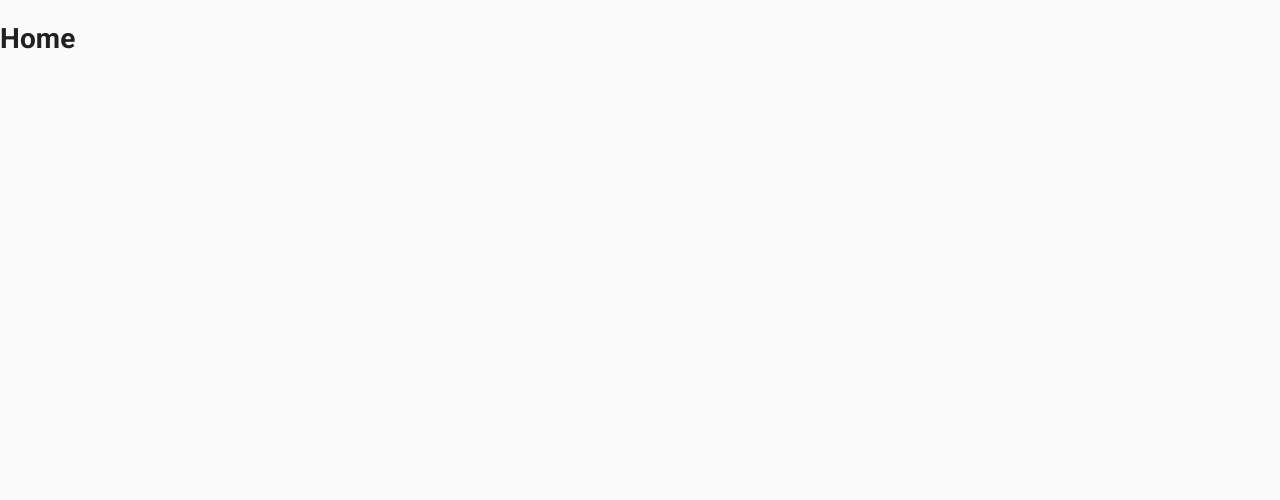
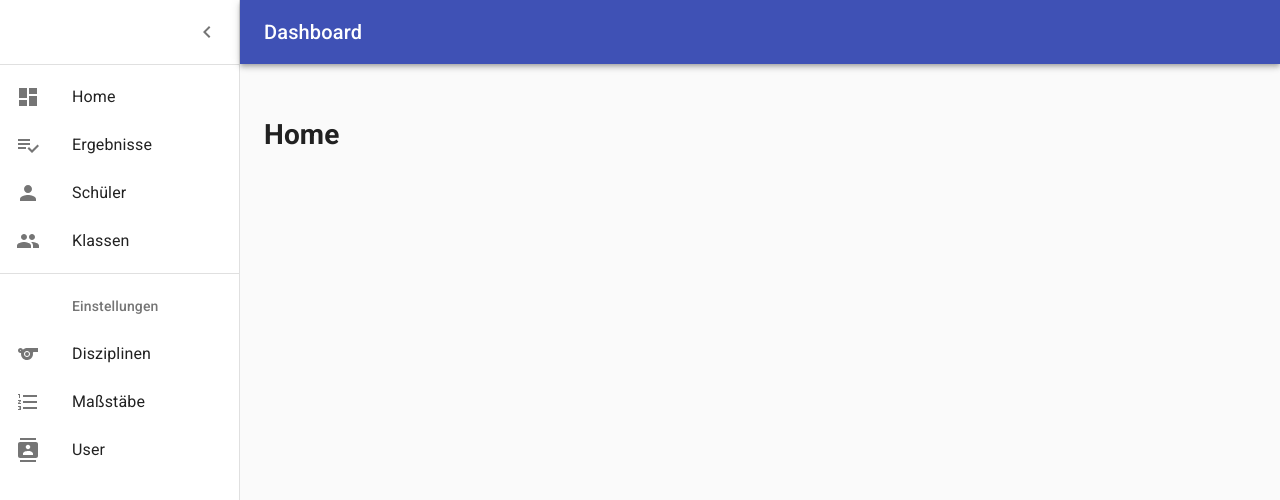
Before and after one commit to willipreuk/sportfest, a React (Create React App) app: page / in a window 1280 px wide. Shown: the top 500 px of the page. Built offline with nearby package versions, Linux system fonts and the light colour scheme; sample sign-in values are in the browser's storage.

Commit message:
Links in Menu

```diff
--- a/src/components/Navigation/listItems.js
+++ b/src/components/Navigation/listItems.js
@@ -1,4 +1,5 @@
 import React from 'react';
+import { Link } from 'react-router-dom';
 import ListItem from '@material-ui/core/ListItem';
 import ListItemIcon from '@material-ui/core/ListItemIcon';
 import ListItemText from '@material-ui/core/ListItemText';
@@ -11,56 +12,41 @@ import SportsIcon from '@material-ui/icons/Sports';
 import FormatListNumberedIcon from '@material-ui/icons/FormatListNumbered';
 import ContactsIcon from '@material-ui/icons/Contacts';
 
-
+const mainItems = [
+  { to: '/', icon: <DashboardIcon />, text: 'Home' },
+  { to: '/ergebnisse', icon: <PlaylistAddCheckIcon />, text: 'Ergebnisse' },
+  { to: '/schueler', icon: <PersonIcon />, text: 'Schüler' },
+  { to: '/klassen', icon: <GroupIcon />, text: 'Klassen' },
+];
 export const mainListItems = (
   <div>
-    <ListItem button>
+    {mainItems.map((i) => (
+      <ListItem button component={Link} to={i.to}>
         <ListItemIcon>
-        <DashboardIcon />
+          {i.icon}
         </ListItemIcon>
-      <ListItemText primary="Home" />
+        <ListItemText primary={i.text} />
       </ListItem>
-    <ListItem button>
-      <ListItemIcon>
-        <PlaylistAddCheckIcon />
-      </ListItemIcon>
-      <ListItemText primary="Ergebnisse" />
-    </ListItem>
-    <ListItem button>
-      <ListItemIcon>
-        <PersonIcon />
-      </ListItemIcon>
-      <ListItemText primary="Schüler" />
-    </ListItem>
-    <ListItem button>
-      <ListItemIcon>
-        <GroupIcon />
-      </ListItemIcon>
-      <ListItemText primary="Klassen" />
-    </ListItem>
+    ))}
   </div>
 );
+
+const secondItems = [
+  { to: '/disziplinen', icon: <SportsIcon />, text: 'Disziplinen' },
+  { to: '/massstaebe', icon: <FormatListNumberedIcon />, text: 'Maßstäbe' },
+  { to: '/user', icon: <ContactsIcon />, text: 'User' },
+];
 
 export const secondaryListItems = (
   <div>
     <ListSubheader inset>Einstellungen</ListSubheader>
-    <ListItem button>
+    {secondItems.map((i) => (
+      <ListItem button component={Link} to={i.to}>
         <ListItemIcon>
-        <SportsIcon />
+          {i.icon}
         </ListItemIcon>
-      <ListItemText primary="Disziplinen" />
+        <ListItemText primary={i.text} />
       </ListItem>
-    <ListItem button>
-      <ListItemIcon>
-        <FormatListNumberedIcon />
-      </ListItemIcon>
-      <ListItemText primary="Maßstäbe" />
-    </ListItem>
-    <ListItem button>
-      <ListItemIcon>
-        <ContactsIcon />
-      </ListItemIcon>
-      <ListItemText primary="User" />
-    </ListItem>
+    ))}
   </div>
 );
--- a/src/components/PrivateRoute.js
+++ b/src/components/PrivateRoute.js
@@ -1,10 +1,11 @@
 import React from 'react';
 import PropTypes from 'prop-types';
 import { Route, Redirect } from 'react-router-dom';
+import Layout from './Layout';
 
 const PrivateRoute = ({ path, Component, exact }) => {
   const jwt = localStorage.getItem('jwt');
-  return <Route exact={exact} path={path} render={() => (jwt ? <Component /> : <Redirect to="/login" />)} />;
+  return <Route exact={exact} path={path} render={() => (jwt ? <Layout><Component /></Layout> : <Redirect to="/login" />)} />;
 };
 PrivateRoute.propTypes = {
   path: PropTypes.string.isRequired,
--- a/src/routes/User/index.js
+++ b/src/routes/User/index.js
@@ -1,3 +1,3 @@
 import React from 'react';
 
-export default () => (<h1>Home</h1>);
+export default () => (<h1>User</h1>);
```
Lines whose indentation alone changed are shown as unchanged.
